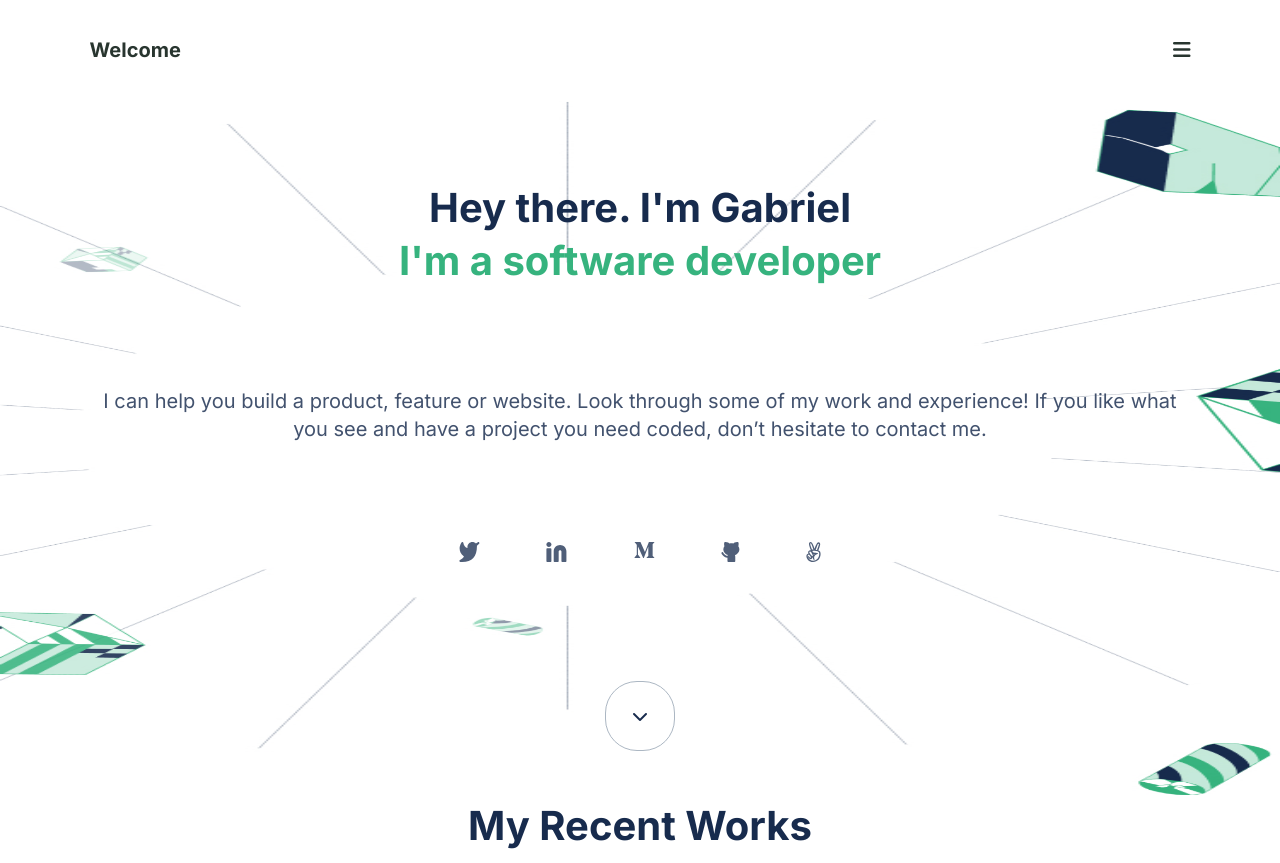
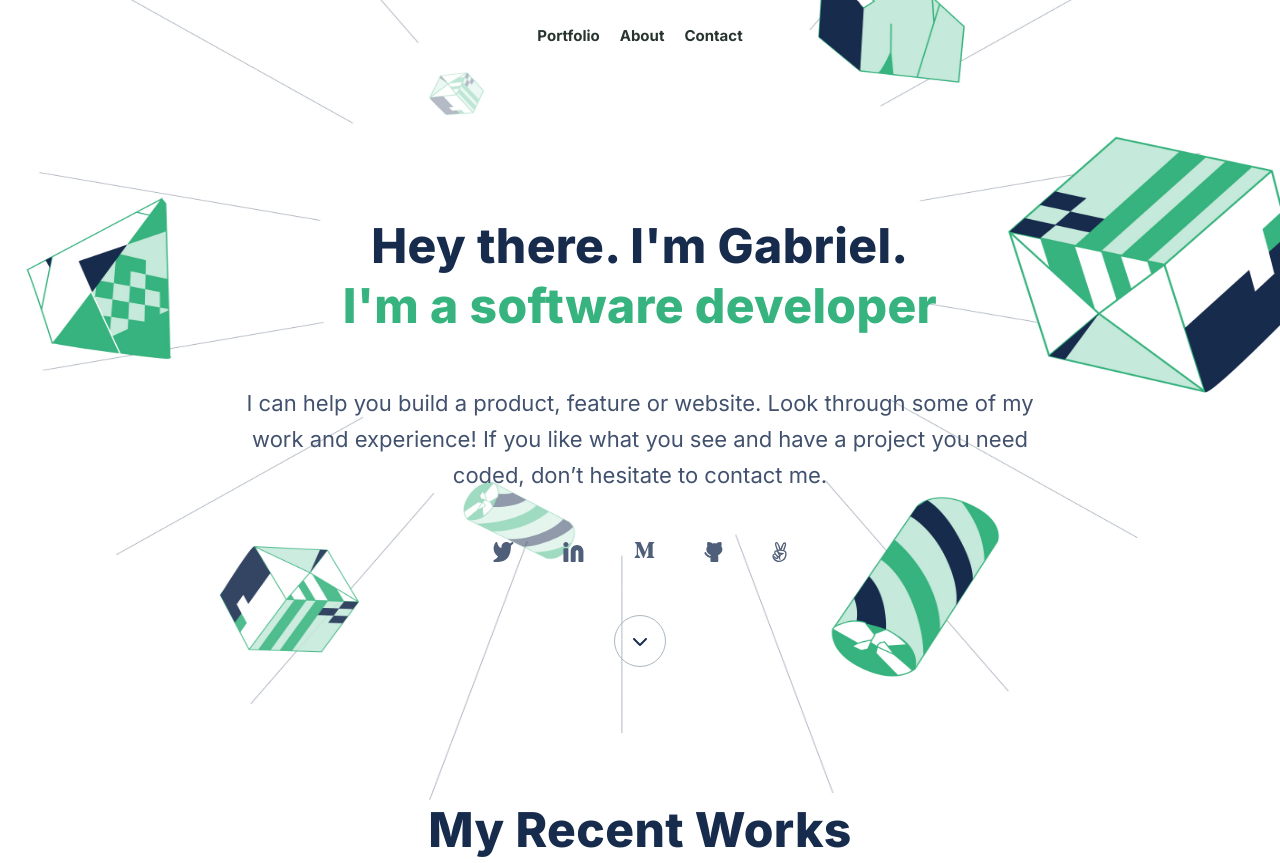
Before and after one commit to gandradep/porfolio_mobile_first, a website: page index.html in a window 1280 px wide. Shown: the top 863 px of the page. Drawn offline with Linux system fonts and the light colour scheme.

Commit message:
navBar and headline for desktop

```diff
--- a/index.html
+++ b/index.html
@@ -5,7 +5,7 @@
     <meta name="viewport" content="width=device-width, initial-scale=1.0">
     <link rel="preconnect" href="https://fonts.googleapis.com">
     <link rel="preconnect" href="https://fonts.gstatic.com" crossorigin>
-    <link href="https://fonts.googleapis.com/css2?family=Inter:wght@100;200;300;400;500;700&display=swap" rel="stylesheet">
+    <link href="https://fonts.googleapis.com/css2?family=Inter:wght@100;200;300;400;500;700;800&display=swap" rel="stylesheet">
     <link rel="stylesheet" href="https://cdnjs.cloudflare.com/ajax/libs/font-awesome/6.1.2/css/all.min.css">
     <title>Portfolio</title>
     <link rel="stylesheet" href="style.css">
@@ -13,16 +13,29 @@
   <body>
     <div class="wrapper">
       <header class="menu">
-        <nav >
-          <a href="index.html" class="logo">Welcome</a>
+        <nav class="displayMobile">
+          <a href="index.html" class="navBarColor logo">Welcome</a>
           <div class="hamburgerMenu">
             <i class="fa-solid fa-bars"></i>
           </div>
         </nav>
+        <nav class="displayDesktop">
+          <ul>
+            <li>
+              <a class="navBarColor" href="#works">Portfolio</a>
+            </li>
+            <li>
+              <a class="navBarColor" href="#aboutMe">About</a>
+            </li>
+            <li>
+              <a class="navBarColor" href="#form">Contact</a>
+            </li>
+          </ul>
+        </nav>
       </header>
       <section id="headline">
         <hgroup class="padMobile">
-          <h1 class="title  darkColor">Hey there. I'm Gabriel</h1>
+          <h1 class="title  darkColor">Hey there. I'm Gabriel.</h1>
           <h2 class="title  greenColor">I'm a software developer</h2>
 
         </hgroup>
@@ -145,7 +158,7 @@
       </section>
 
       <!-- About me section -->
-      <section class="aboutMe">
+      <section id="aboutMe">
         <header class="padMobile">
           <h1 class="title darkColor">About Me</h1>
           <p> I can help you build a product , feature or website Look through some of my work and experience! If you like what you see and have a project you need coded,
@@ -218,10 +231,11 @@
                 </li>
             </ul>
         </form>
+          <img id="imageFormMobile" src="assets/images/illustration-contact-form.svg" alt="decorative image">
       </section>
 
       <footer>
-        <img id="imageFooter" src="assets/images/illustration-contact-form.svg" alt="decorative image">
+
         <ul class="socialMedia padMobile">
           <li>
             <a href="https://twitter.com/leribagandrade" rel="noopener" target="_blank"><img src="assets/images/twitter.svg" alt="twitter icon"></a>
--- a/style.css
+++ b/style.css
@@ -15,6 +15,11 @@ body {
   height: auto;
 }
 
+nav {
+  font-size: 20px;
+  font-weight: 600;
+}
+
 ul {
   list-style: none;
 }
@@ -24,12 +29,20 @@ a {
 }
 
 /* general classes for use */
+.navBarColor {
+  color: #28352f;
+}
+
 .darkColor {
   color: #172b4d;
 }
 
 .greenColor {
   color: #36b37e;
+}
+
+.displayDesktop {
+  display: none;
 }
 
 .w100 {
@@ -57,21 +70,18 @@ a {
 }
 
 /* borders helped me visualize the different parts of the page */
-.menu nav {
+nav.displayMobile {
   display: flex;
-  color: #28352f;
-  font-size: 20px;
-  font-weight: 600;
   justify-content: space-between;
   padding: 3% 7%;
   align-items: baseline;
 }
 
-a.logo:link,
-a.logo:hover,
-a.logo:active,
-a.logo:visited {
-  color: inherit;
+nav a:link,
+nav a:hover,
+nav a:active,
+nav a:visited {
+  color: #28352f;
 }
 
 #headline {
@@ -210,11 +220,11 @@ form ul > li {
 }
 
 /* About me part */
-.aboutMe {
+#aboutMe {
   margin-top: 10%;
 }
 
-.aboutMe header {
+#aboutMe header {
   display: flex;
   flex-direction: column;
   justify-content: space-between;
@@ -300,13 +310,83 @@ hr.finalHR {
   margin-top: 100px;
 }
 
-footer {
+section {
   position: relative;
 }
 
-#imageFooter {
+#imageFormMobile {
   position: absolute;
   right: 0;
   width: 70px;
-  top: -140px;
+  bottom:-75px;
 }
+
+@media only screen and (min-width: 768px) {
+
+  .wrapper {
+    background-image: url("assets/images/Header-llustration-desktop@2x.jpg");
+    background-repeat: no-repeat;
+    background-size:100% 100%;
+
+  }
+
+  #headline {
+    background-image: none;
+    flex: 0 1 500px;
+    margin-top: 120px;
+    justify-content: space-around;
+  }
+
+  nav {
+    font-size: 15px;
+  }
+
+  nav.displayMobile {
+    display: none;
+  }
+
+  #headline hgroup {
+  margin-top: 0;
+}
+
+  .displayDesktop {
+    display: block;
+  }
+
+  .displayDesktop ul {
+    display: flex;
+    justify-content: center;
+    padding: 26px;
+  }
+
+  .displayDesktop ul > li {
+    padding: 0 10px;
+  }
+
+  .title {
+    font-size: 48px;
+    font-weight: 800;
+    letter-spacing: 0.37px;
+    line-height: 60px;
+  }
+
+  .padMobile {
+    padding: 0 18%;
+  }
+
+  p {
+    font-size: 22px;
+    line-height: 36px;
+  }
+
+  ul.socialMedia {
+    margin-bottom: 0;
+  }
+
+  .actionButton {
+    padding: 17px;
+  }
+
+
+
+}
```
Also changed, not shown: assets/images/Header-llustration-desktop@2x.jpg (added), assets/images/illustration1AboutMeDesktop.svg (added), assets/images/illustration1contactFormDesktop.svg (added), assets/images/illustration2AboutMeDesktop.svg (added), assets/images/illustration2contactFormDesktop.svg (added), assets/images/illustration3contactFormDesktop.svg (added).
